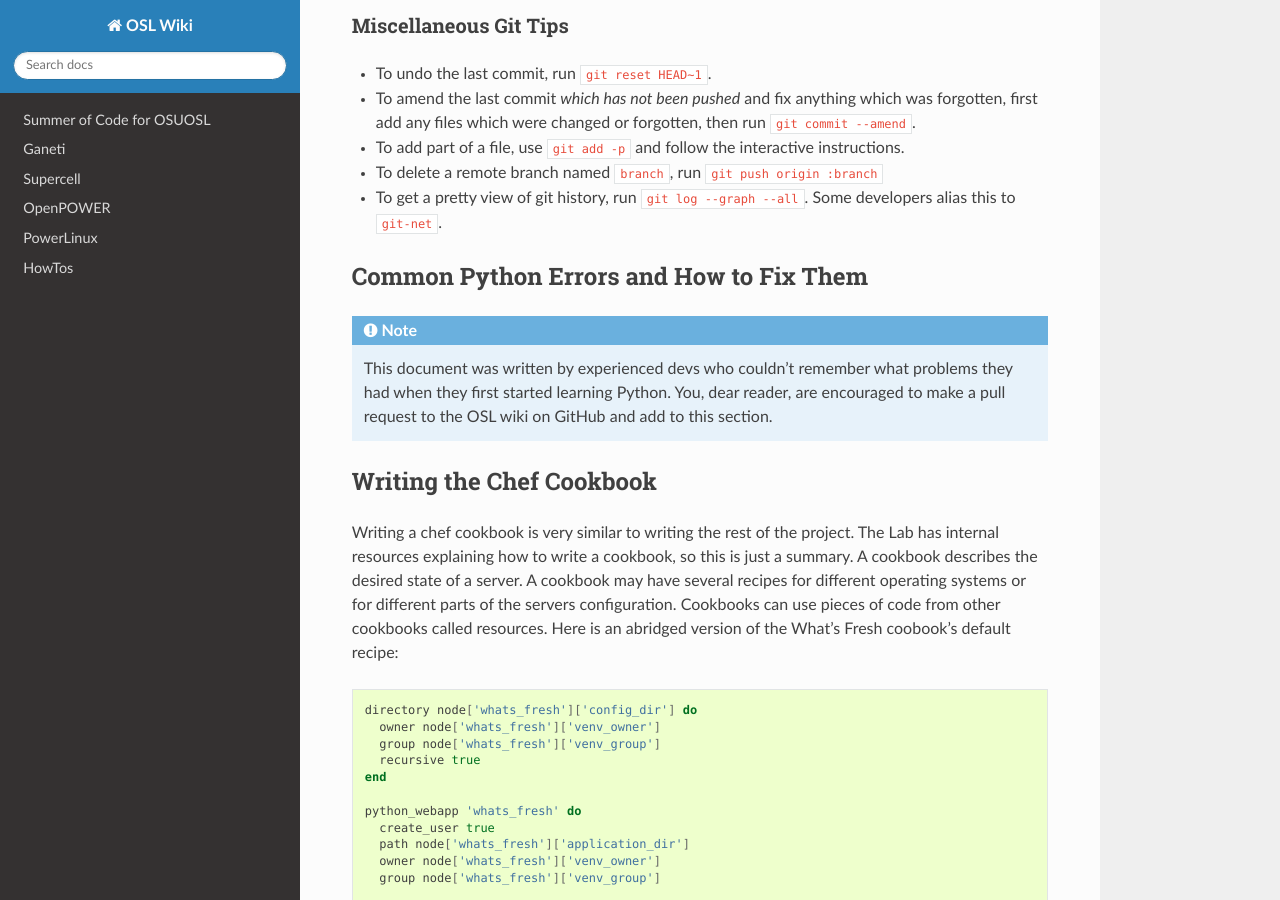
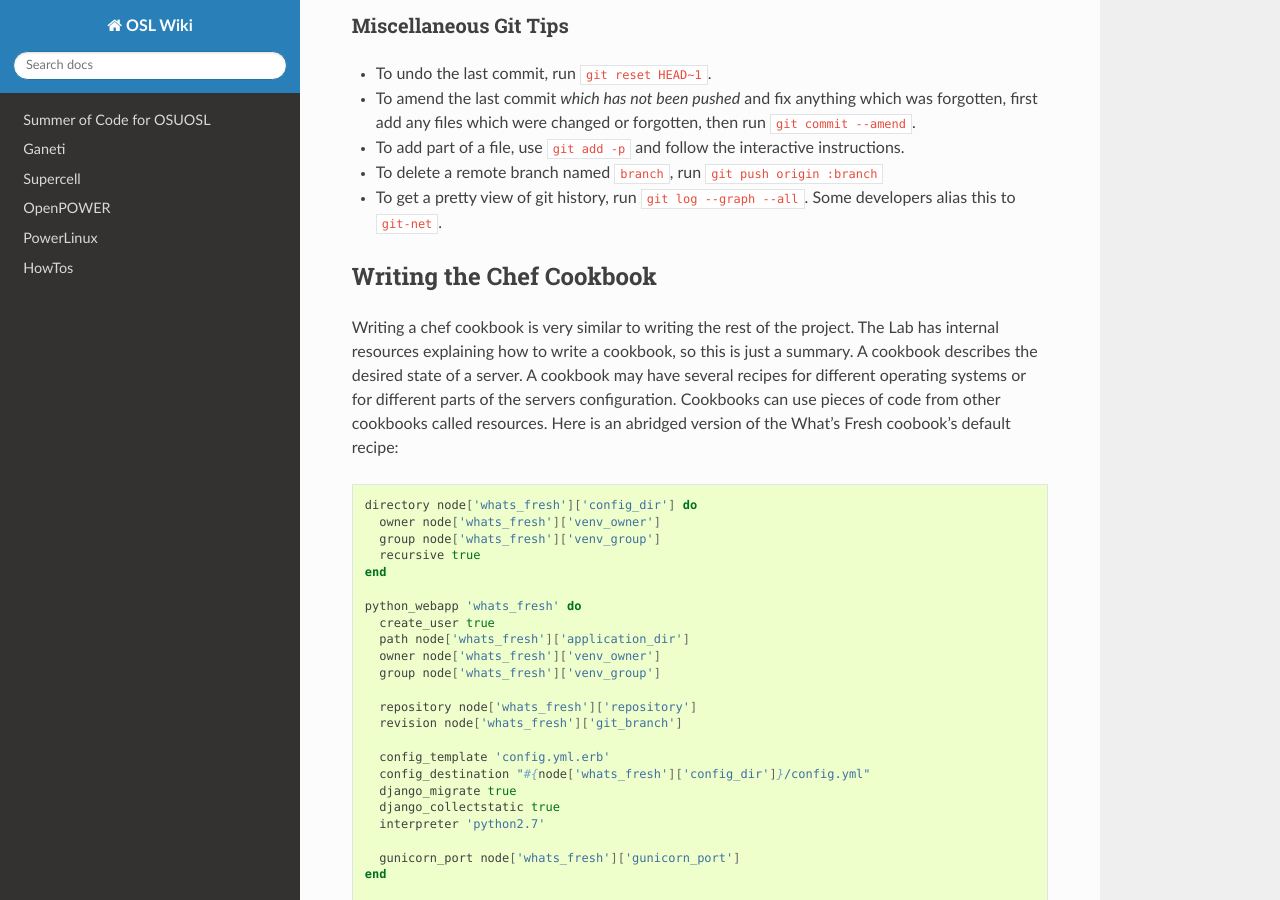
Before and after one commit to osuosl/wiki, a Sphinx documentation site: the page built from source/development_process/index.rst, in a window 1280 px wide and 900 px high, scrolled down 10090 px. Built offline with Sphinx 7.4.7 and the Read the Docs theme 2.0.0, drawn with Linux system fonts in a browser that asks for light colours; some of the changed text lies outside the part shown.

Commit message:
Remove 'common problems' section for python & chef
I couldn't find a lot of good content to put here, so I questioned whether
these were really useful.

```diff
--- a/source/development_process/index.rst
+++ b/source/development_process/index.rst
@@ -589,14 +589,6 @@ Miscellaneous Git Tips
   Some developers alias this to ``git-net``.
 
 
-Common Python Errors and How to Fix Them
-----------------------------------------
-
-.. note:: This document was written by experienced devs who couldn't remember
-	what problems they had when they first started learning Python. You, dear
-	reader, are encouraged to make a pull request to the OSL wiki on GitHub and
-	add to this section.
-
 Writing the Chef Cookbook
 -------------------------
 
@@ -942,9 +934,6 @@ indicate that the resource was updated by the last action.
 	end
 
 
-Common Chef Errors and How to Fix Them
---------------------------------------
-
 Google Summer of Code
 ---------------------
 The OSL has been part of the `GSoC
```
